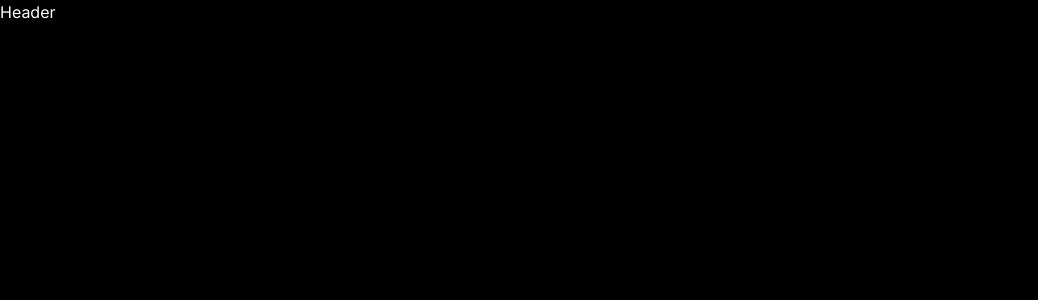
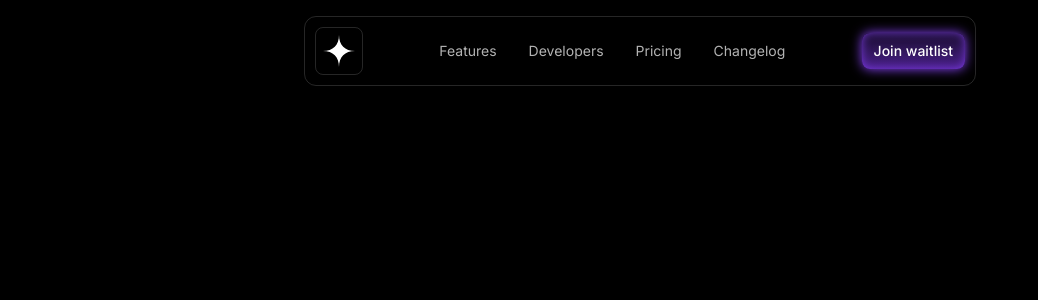
Before and after one commit to fasdjkherig/ai-startup-landingpage, a Next.js app: page / in a window 1280 px wide. Shown: the top 300 px of the page, without its empty margins (0-1038 px from the left). Built offline with nearby package versions, Linux system fonts and the light colour scheme.

Commit message:
create header

```diff
--- a/src/sections/Header.tsx
+++ b/src/sections/Header.tsx
@@ -1,3 +1,39 @@
+import LogoIcon from "@/assets/logo.svg";
+import MenuIcon from "@/assets/icon-menu.svg";
+
 export const Header = () => {
-  return <header>Header</header>;
+  return (
+    <header className=" py-4 border-b border-white/15 md:border-none">
+      <div className="container">
+        <div className="flex justify-between items-center md:border border-white/15 md:p-2.5 rounded-xl max-w-2xl mx-auto">
+          <div className="h-12 w-12 border rounded-lg border-white/15 inline-flex justify-center items-center">
+            <LogoIcon className="w-8 h-8 " />
+          </div>
+
+          <nav className="hidden md:flex gap-8 text-sm">
+            <a href="#" className="text-white/70 hover:text-white transition">
+              Features
+            </a>
+            <a href="#" className="text-white/70 hover:text-white transition">
+              Developers
+            </a>
+            <a href="#" className="text-white/70 hover:text-white transition">
+              Pricing
+            </a>
+            <a href="#" className="text-white/70 hover:text-white transition">
+              Changelog
+            </a>
+          </nav>
+
+          <div className="flex justify-between gap-4 items-center">
+            <button className="rounded-lg py-2 px-3 text-white text-sm font-medium bg-gradient-to-b from-[#190D2E] to-[#4A208A] shadow-custom-shadow">
+              Join waitlist
+            </button>
+
+            <MenuIcon className="w-8 h-8 md:hidden" />
+          </div>
+        </div>
+      </div>
+    </header>
+  );
 };
--- a/tailwind.config.ts
+++ b/tailwind.config.ts
@@ -24,7 +24,12 @@
       md: "768px",
       lg: "1200px",
     },
-    extend: {},
+    extend: {
+      boxShadow: {
+        "custom-shadow":
+          "0px 0px 10px 0px rgba(140, 69, 255, 0.70) inset, 0px 0px 12px 0px #8C45FF",
+      },
+    },
   },
   plugins: [],
 };
```
